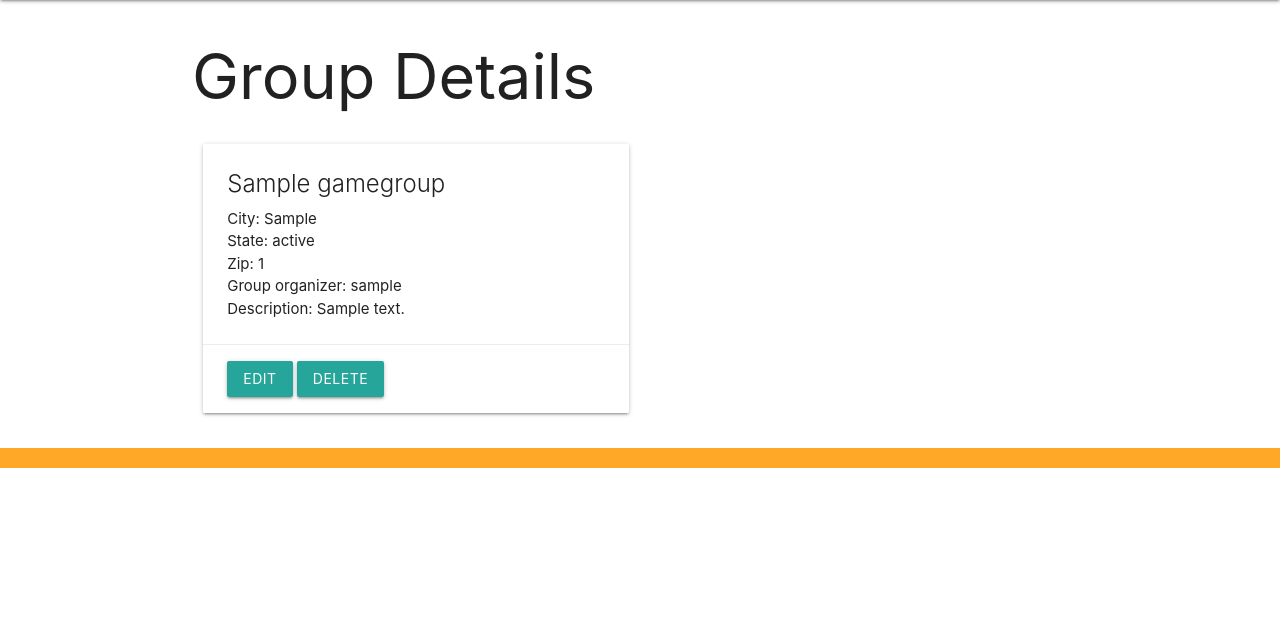
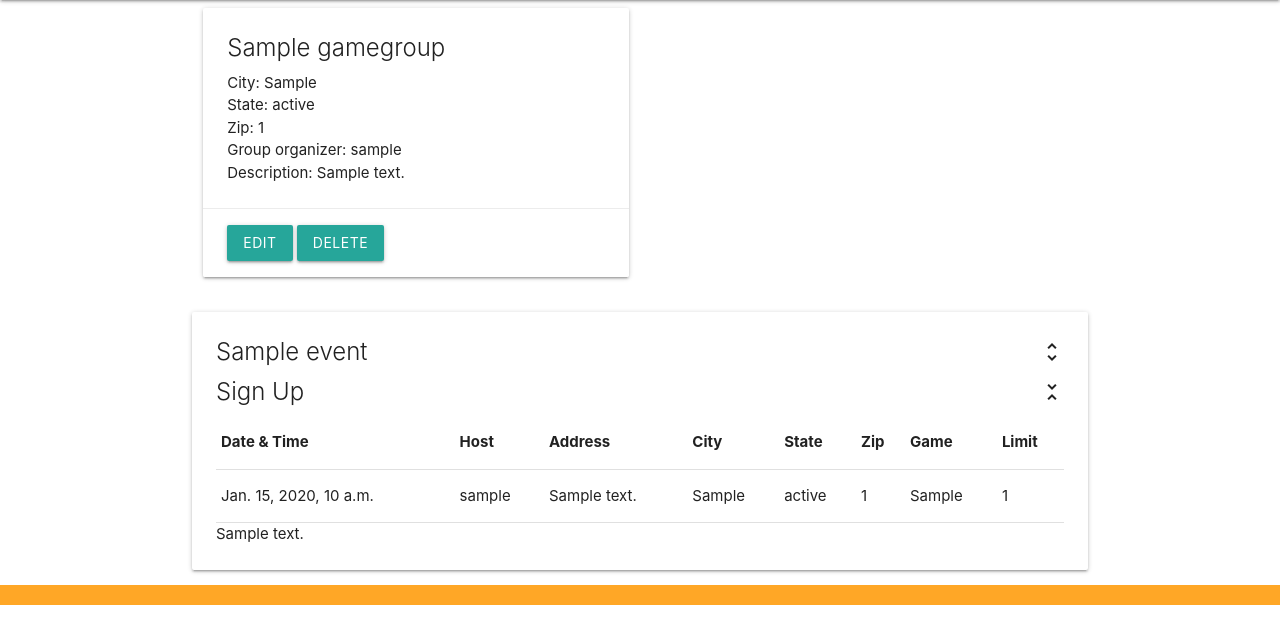
Before and after one commit to fabo22/game-night, a Django app: page /groups/1/ in a window 1280 px wide. Shown: the part 64-708 px from the top of the page. Run offline with Django 3.2, Linux system fonts and the light colour scheme; a user stored in the database is signed in; tables that the repository leaves empty hold one stand-in row (values such as "Sample post").

Commit message:
index page for events

```diff
--- a/main_app/forms.py
+++ b/main_app/forms.py
@@ -5,8 +5,3 @@ class EventForm(ModelForm):
   class Meta:
     model = Event
     fields = ['name', 'date', 'address', 'city', 'state', 'zip_code', 'game', 'game_description', 'limit']
-
-class GroupForm(ModelForm):
-  class Meta:
-    model = GameGroup
-    fields = ['description']
--- a/main_app/models.py
+++ b/main_app/models.py
@@ -30,6 +30,7 @@ class Event(models.Model):
     game = models.TextField(max_length=200)
     game_description = models.TextField(max_length=3000)
     limit = models.IntegerField()
+    group = models.ForeignKey(GameGroup, on_delete=models.CASCADE)
 
 class Genre(models.Model):
     genres = models.CharField(max_length=50)
--- /dev/null
+++ b/main_app/templates/events.html
@@ -0,0 +1,46 @@
+{% for event in gamegroup.event_set.all %}
+<div class="card">
+    <div class="card-content">
+        <span class="card-title activator grey-text text-darken-4">{{ event.name }}<i class="material-icons right">unfold_more</i></span>
+            <span class="card-title grey-text text-darken-4">Sign Up<i class="material-icons right">unfold_less</i></span>
+            <table>
+                <thead>
+                    <th>Date & Time</th>
+                    <th>Host</th>
+                    <th>Address</th>
+                    <th>City</th>
+                    <th>State</th>
+                    <th>Zip</th>
+                    <th>Game</th>
+                    <th>Limit</th>
+                </thead>
+                <tbody>
+                    <tr>
+                        <td>{{ event.date }}</td>
+                        <td>{{ event.created_by }}</td>
+                        <td>{{ event.address }}</td>
+                        <td>{{ event.city }}</td>
+                        <td>{{ event.state }}</td>
+                        <td>{{ event.zip_code }}</td>
+                        <td>{{ event.game }}</td>
+                        <td>{{ event.limit }}</td>
+                    </tr>
+                </tbody>
+            </table>
+            <p>{{ event.game_description }}</p>
+    </div>
+</div>
+{% endfor %}
+<!--
+<div class="card-content">
+    <span class="card-title activator grey-text text-darken-4">Sign Up<i class="material-icons right">unfold_more</i></span>
+    <h5><a href="{% url 'groups_index' %}">Browse Groups</a></h5>
+  </div>
+  <div class="card-reveal">
+    <span class="card-title grey-text text-darken-4">Sign Up<i class="material-icons right">unfold_less</i></span>
+      <form method="post" action="{% url 'signup' %}">
+        {% csrf_token %}
+        {{ form.as_p }}
+        <input type="submit" class="btn" value="sign up">
+      </form>
+  </div> -->
--- a/main_app/templates/main_app/gamegroup_detail.html
+++ b/main_app/templates/main_app/gamegroup_detail.html
@@ -1,7 +1,5 @@
 {% extends 'base.html' %}
 {% block content %}
-
-<h1>Group Details</h1>
 
 <div class="row">
   <div class="col s6 col-offset-3">
@@ -47,4 +45,5 @@
     </div>
   </div>
 </div>
+{% include "events.html" %}
 {% endblock %}
--- a/main_app/views.py
+++ b/main_app/views.py
@@ -5,7 +5,6 @@ from django.contrib.auth.decorators import login_required
 from django.contrib.auth.mixins import LoginRequiredMixin
 from django.views.generic import ListView, DetailView
 from django.views.generic.edit import CreateView, UpdateView, DeleteView
-from .forms import GroupForm
 from .models import GameGroup, Attending, Application, Event, Genre, Photo
 # Create your views here.
 
@@ -14,6 +13,7 @@ class GroupList(LoginRequiredMixin, ListView):
 
 class GroupDetail(LoginRequiredMixin, DetailView):
   model = GameGroup
+  event_model = Event
 
 class GroupCreate(LoginRequiredMixin, CreateView):
     model = GameGroup
@@ -23,14 +23,9 @@ class GroupCreate(LoginRequiredMixin, CreateView):
         form.instance.created_by = self.request.user
         return super().form_valid(form)
 
-class GroupUpdate(LoginRequiredMixin, UpdateView):
-  model = GameGroup
-  fields = ['description']
-
 @login_required
 def groups_update(request, group_id):
   gamegroup = GameGroup.objects.get(id = group_id)
-  print('test-----', request.POST.get('description'))
   if gamegroup.created_by == request.user:
     gamegroup.description=request.POST.get('description')
     gamegroup.save()
```
Also changed, not shown: main_app/migrations/0001_initial.py, main_app/migrations/0002_gamegroup_created_by.py (deleted), main_app/migrations/0003_auto_20200321_1944.py (deleted), main_app/migrations/0004_auto_20200323_1420.py (deleted).
